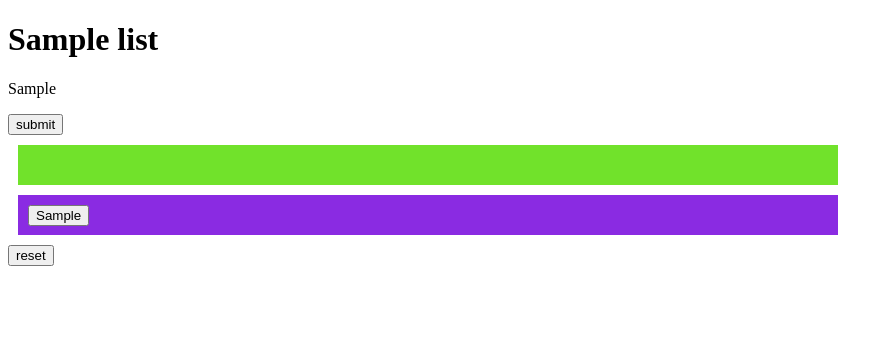
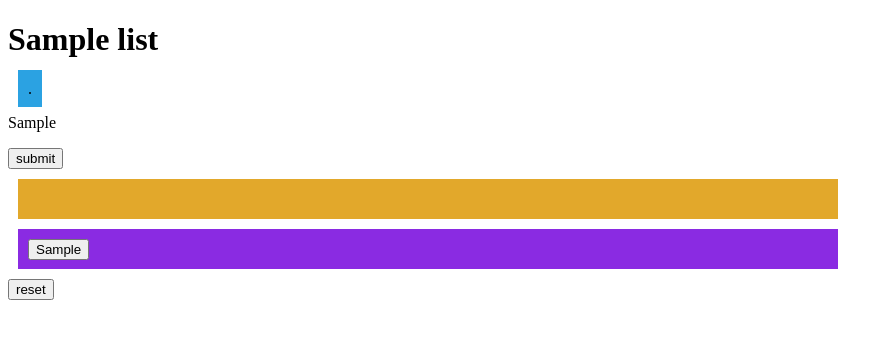
Before and after one commit to tkdgolden/sound-summit, a Flask app: page /1 in a window 1280 px wide. Shown: the top 339 px of the page, without its empty margins (0-893 px from the left). Run offline with Flask 3, Linux system fonts and the light colour scheme; tables that the repository leaves empty hold one stand-in row (values such as "Sample post").

Commit message:
completion status

```diff
--- a/app.py
+++ b/app.py
@@ -1,4 +1,4 @@
-from flask import Flask, redirect, render_template
+from flask import Flask, redirect, render_template, request
 from models import WordSound, db, connect_db, Word, Sound, List
 from form import WordListForm
 import os
@@ -69,3 +69,13 @@ def gameplay(list_id):
         word_sounds[word] = sound_index
 
     return render_template("gameplay.html", list=list, word_sounds=word_sounds)
+
+
+@app.route("/success")
+def success():
+    """ Success page """
+
+    list_id = request.args.get("list_id")
+    list = List.query.get_or_404(list_id)
+
+    return render_template("success.html", list=list)
--- a/static/css/styles.css
+++ b/static/css/styles.css
@@ -9,7 +9,20 @@
 .answer {
     width: 800px;
     height: 20px;
-    background: rgb(113, 226, 43);
+    background: rgb(226, 168, 43);
     margin: 10px;
     padding: 10px;
 }
+
+.incomplete {
+    background: rgb(43, 162, 226);
+}
+
+.done {
+    background: rgb(43, 226, 70);
+}
+
+.fraction {
+    margin: 10px;
+    padding: 10px;
+}
--- a/static/js/script.js
+++ b/static/js/script.js
@@ -1,7 +1,7 @@
 $(function() {
     var selected = null;
     var wordsToDo = [];
-    var wordsCompleted = [];
+    const list = $("#title").data("list");
 
     function dragoverHandler(evt) {
         evt.preventDefault();
@@ -19,6 +19,7 @@ $(function() {
     $(".sound").on("click", function(evt) {
         evt.preventDefault();
         var keyword = evt.currentTarget.id;
+        console.log(keyword);
         var audio = new Audio(`/static/audio/PHONEME-${keyword}.mp3`);
         audio.play();
     });
@@ -43,9 +44,12 @@ $(function() {
             wordsToDo.splice(index, 1);
             $(evt.target.parentElement).hide();
             start();
+            displayProgress();
         }
         else {
             alert("INCORRECT");
+            $(evt.target.parentElement).hide();
+            start();
         }
     })
 
@@ -67,5 +71,28 @@ $(function() {
         $(`#${start}`).show();
     }
 
+    var counter = 1;
+    $(".fraction").each(function() {
+        $(this).attr('id', `f${counter}`)
+        $(this).addClass("incomplete");
+        $(this).show();
+        console.log(this);
+        counter += 1;
+    })
+
+    function displayProgress() {
+        if (wordsToDo.length === 0) {
+            window.location = `/success?list_id=${list}`;
+        }
+        else {
+            const complete = counter - wordsToDo.length - 1;
+            for (var i = 1; i <= complete; i++) {
+                $(`#f${i}`).removeClass("incomplete");
+                $(`#f${i}`).addClass("done");
+            }
+        }
+    }
+
     start();
+
 });
--- a/templates/base.html
+++ b/templates/base.html
@@ -1,10 +1,11 @@
 <!DOCTYPE html>
 <html lang="en">
 <head>
+    <link rel="stylesheet" href="/static/css/styles.css">
     <meta charset="UTF-8">
     <meta name="viewport" content="width=device-width, initial-scale=1.0">
     <title>{% block title %}{% endblock %}</title>
-    <link rel="stylesheet" href="/static/css/styles.css">
+
 </head>
 <body>
     {% block body %}{% endblock %}
--- a/templates/gameplay.html
+++ b/templates/gameplay.html
@@ -1,7 +1,12 @@
 {% extends 'base.html' %}
-{% block title %}Index{% endblock %}
+{% block title %}{{ list.list_name }}{% endblock %}
 {% block body %}
-<h1>{{ list.list_name }}</h1>
+<h1 id="title" data-list="{{ list.list_id }}">{{ list.list_name }}</h1>
+<div class="status">
+    {% for word in word_sounds %}
+        <span class="fraction">.</span>
+    {% endfor %}
+</div>
 <div>
     {% for word in word_sounds %}
     <div class="question" id="{{ word.word_id }}">
--- /dev/null
+++ b/templates/success.html
@@ -0,0 +1,5 @@
+{% extends 'base.html' %}
+{% block title %}Success{% endblock %}
+{% block body %}
+    <h1>You have successfully climbed {{ list.list_name }} mountain!</h1>
+{% endblock %}
```
